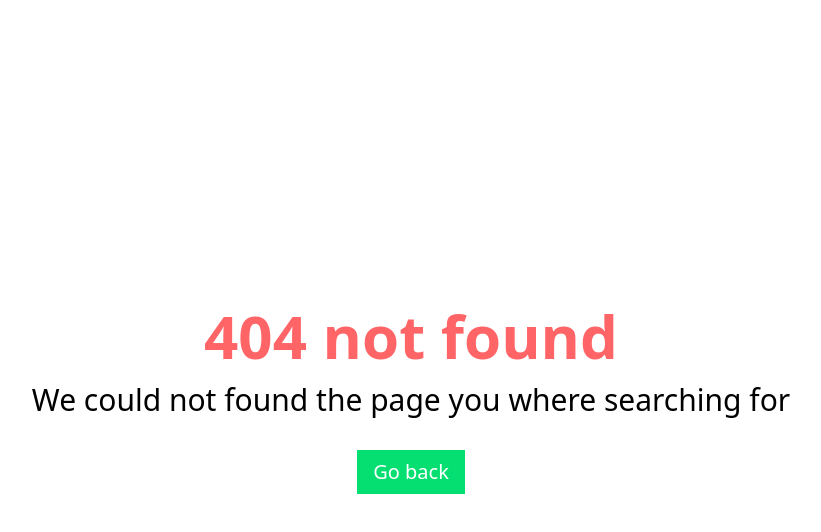
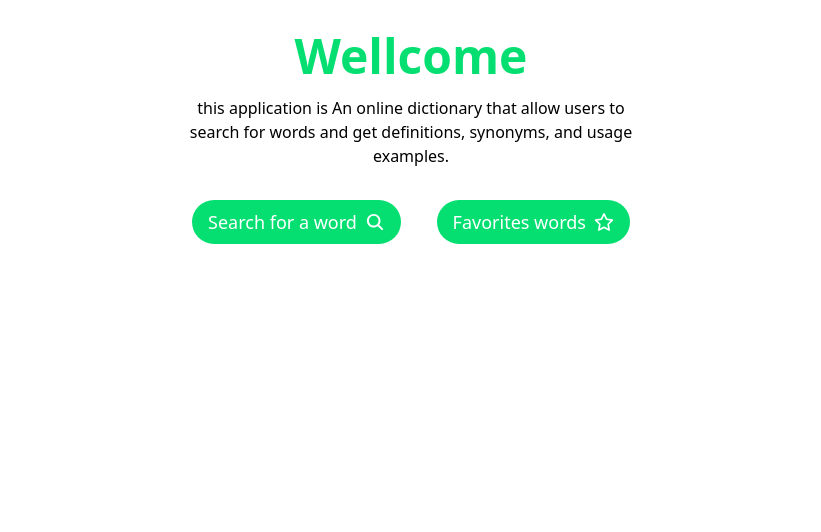
Before and after one commit to DomilsonFirmino/Dictionary, a React (Vite) app: page / in a window 1280 px wide. Before the commit this address had no page. Shown: the top 532 px of the page, without its empty margins (229-1050 px from the left). Built offline with nearby package versions, Linux system fonts and the light colour scheme.

Commit message:
fix: Routing system

```diff
--- a/src/components/pages/Home.tsx
+++ b/src/components/pages/Home.tsx
@@ -13,7 +13,7 @@ export default function Home() {
 
             <div className="mt-8 text-center flex gap-4">
                 <div className="w-fit m-auto bg-green-400 py-2 px-4 rounded-full hover:bg-green-600 cursor-pointer transition-all">
-                    <Link to="search" className="flex gap-2 justify-center items-center">
+                    <Link to="Search" className="flex gap-2 justify-center items-center">
                         <span className="inline-block text-white font-medium text-lg">Search for a word</span>
                         <span className="inline-block">
                             <IoSearch size={20} color="white"/>
@@ -21,7 +21,7 @@ export default function Home() {
                     </Link>
                 </div>
                 <div className="w-fit m-auto bg-green-400 py-2 px-4 rounded-full hover:bg-green-600 cursor-pointer transition-all">
-                    <Link to="fav" className="flex gap-2 justify-center items-center">
+                    <Link to="Fav" className="flex gap-2 justify-center items-center">
                         <span className="inline-block text-white font-medium text-lg">Favorites words</span>
                         <span className="inline-block">
                             <FaRegStar size={20} color="white"/>
--- a/src/router/Router.tsx
+++ b/src/router/Router.tsx
@@ -1,24 +1,22 @@
-import {createHashRouter, RouterProvider } from "react-router"
+import {BrowserRouter, Route, Routes } from "react-router"
 import Search from "../components/pages/Search"
 import Fav from "../components/pages/Fav"
 import Home from "../components/pages/Home"
 import ErrorPage from "../components/pages/ErrorPage"
 
-const router = createHashRouter([
-  {
-    path: "/Dictionary",
-    element: < Home/>,
-    children: [
-      {path: "search",element: <Search/>},
-      {path: "fav",element: <Fav/>}
-    ],
-    errorElement: <ErrorPage></ErrorPage>
-  }
-])
 export default function Router() {
   return (
   <>
-    <RouterProvider router={router} />
+    <BrowserRouter>
+      <Routes>
+        <Route path="/">
+          <Route index element={<Home />}/>
+          <Route path="Search" element={<Search />}/>
+          <Route path="Fav" element={<Fav />}/>
+        </Route>
+        <Route path="*" element={<ErrorPage />}/>
+      </Routes>
+    </BrowserRouter>
   </>
   )
 }
```
Also changed, not shown: src/App.tsx (line endings or trailing spaces).
